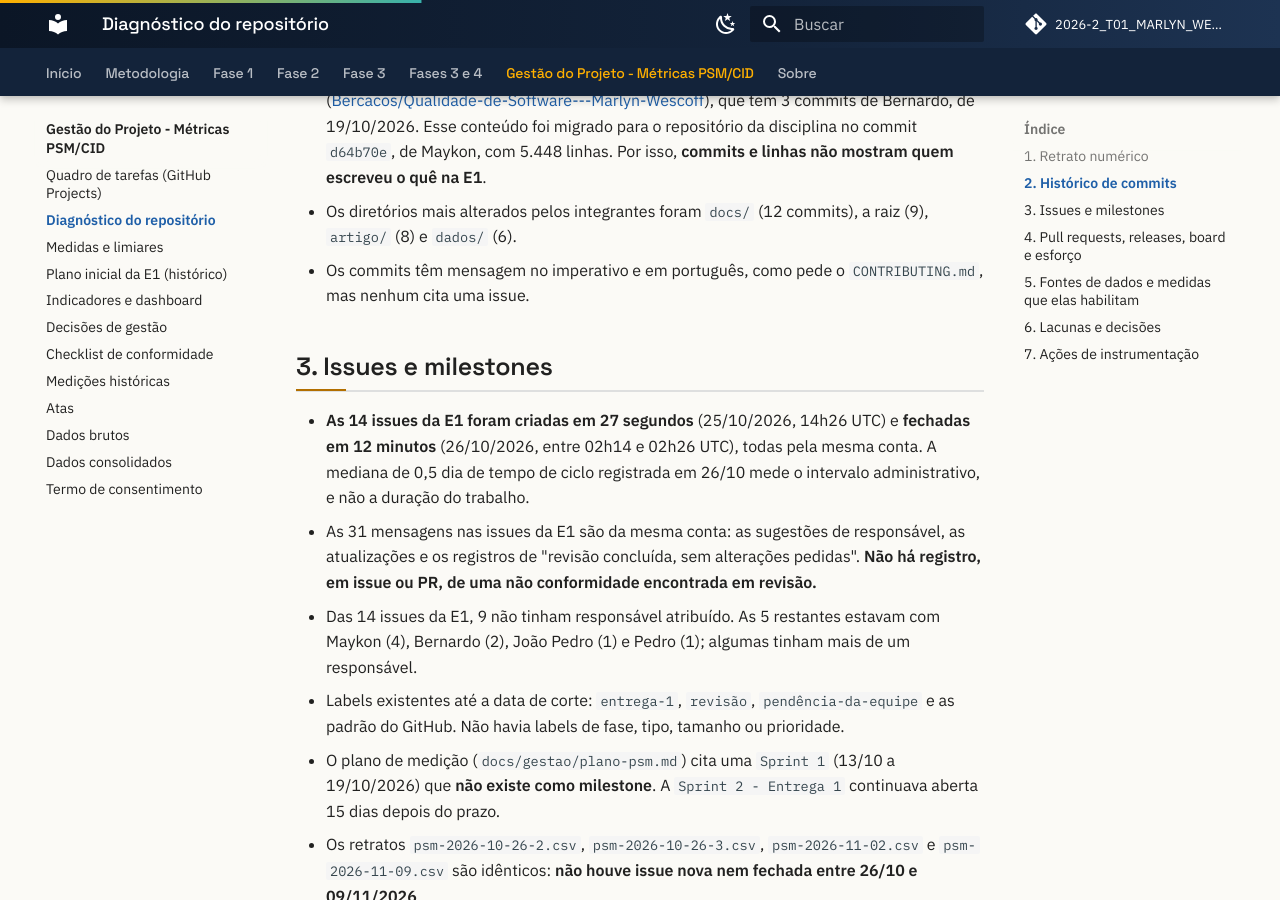
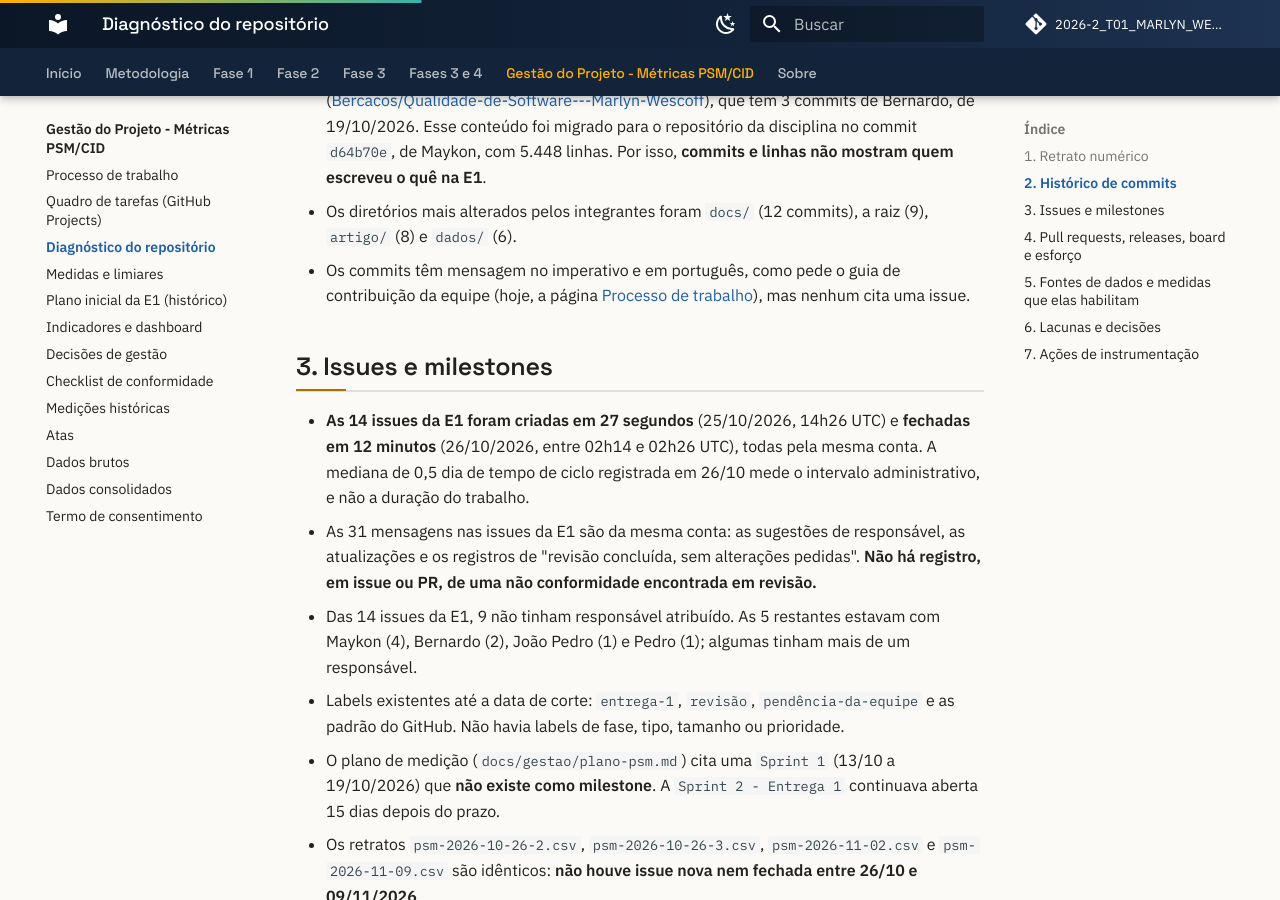
Before and after one commit to FCTE-Qualidade-de-Software-1/2026-2_T01_MARLYN_WESCOFF, an MkDocs documentation site: the page built from docs/metricas/01-diagnostico-repositorio.md, in a window 1280 px wide and 900 px high, scrolled down 2113 px. Built offline with MkDocs 1.6.1 and Material for MkDocs 9.7.7, drawn with Linux system fonts in a browser that asks for light colours; comment, search, counter and statistics services are not loaded; some of the changed text lies outside the part shown.

Commit message:
Move o guia de contribuição para a página Processo de trabalho da GitPage
O README deixa de ter a seção Como contribuir, voltada só à equipe. O modelo de PR passa a usar Closes #N, que fecha a issue no merge.

```diff
--- a/docs/metricas/01-diagnostico-repositorio.md
+++ b/docs/metricas/01-diagnostico-repositorio.md
@@ -38,7 +38,7 @@ Observações:
 - **Todo o conteúdo da E1 entrou na `main` em um único dia** (25/10/2026, entre 10h34 e 23h34), na véspera do prazo. Desde então, os únicos commits são o PDF da retrospectiva e os retratos automáticos.
 - A primeira versão da Fase 1 foi escrita no repositório original da equipe ([Bercacos/Qualidade-de-Software---Marlyn-Wescoff](https://github.com/Bercacos/Qualidade-de-Software---Marlyn-Wescoff)), que tem 3 commits de Bernardo, de 19/10/2026. Esse conteúdo foi migrado para o repositório da disciplina no commit `d64b70e`, de Maykon, com 5.448 linhas. Por isso, **commits e linhas não mostram quem escreveu o quê na E1**.
 - Os diretórios mais alterados pelos integrantes foram `docs/` (12 commits), a raiz (9), `artigo/` (8) e `dados/` (6).
-- Os commits têm mensagem no imperativo e em português, como pede o `CONTRIBUTING.md`, mas nenhum cita uma issue.
+- Os commits têm mensagem no imperativo e em português, como pede o guia de contribuição da equipe (hoje, a página [Processo de trabalho](../gestao/processo-de-trabalho.md)), mas nenhum cita uma issue.
 
 ## 3. Issues e milestones
 
@@ -102,7 +102,7 @@ Registro das ações feitas para tornar o repositório mensurável, sem reescrev
 | 10/11/2026 | Extração dos dados brutos para `docs/metricas/dados/brutos/`, com fonte e comando de cada arquivo | #16, PR #33 | Base de todas |
 | 10/11/2026 | Labels de fase, tipo, tamanho, prioridade e retrabalho criadas e aplicadas às issues #1 a #32 | #18, PR #34 | L6 |
 | 10/11/2026 | Milestone `Sprint 2 - Entrega 1` renomeado para `E1 - 26/10/2026` e fechado; `Gestão PSM/CID - Entrega 2` renomeado para `E2`; `PC1` e `Apresentação` criados (prazos a preencher) | #18, PR #34 | L5 |
-| 10/11/2026 | `.mailmap` criado e convenção de labels e milestones documentada no `CONTRIBUTING.md` | #18, PR #34 | L12 |
+| 10/11/2026 | `.mailmap` criado e convenção de labels e milestones documentada no `CONTRIBUTING.md` (hoje, a página [Processo de trabalho](../gestao/processo-de-trabalho.md)) | #18, PR #34 | L12 |
 | 10/11/2026 | Apontamento `esforco.csv` criado, com as atividades da E1 migradas e as horas em branco, à espera da reconstrução | #20, PR #35 | L1 |
 | 10/11/2026 | Fluxo por branch e pull request revisado adotado a partir das issues da gestão PSM/CID | PRs #33 em diante | L2 |
 | 10/11/2026 | Project board [Marlyn Wescoff - Gestão PSM/CID](https://github.com/users/cadumotta/projects/1) criado com os estados Backlog, A Fazer, Em Progresso, Em Revisão e Concluído e o campo semanal "Iteração"; as 32 issues foram adicionadas no estado atual. O quadro fica na conta de Carlos porque a organização da disciplina não permite que integrantes criem projetos | #19 | L4 |
--- a/mkdocs.yml
+++ b/mkdocs.yml
@@ -124,6 +124,7 @@ nav:
   - Fases 3 e 4: fases-3-4.md
   - Gestão do Projeto - Métricas PSM/CID:
       - Visão geral: gestao/index.md
+      - Processo de trabalho: gestao/processo-de-trabalho.md
       - Quadro de tarefas (GitHub Projects): https://github.com/users/cadumotta/projects/1
       - Diagnóstico do repositório: metricas/01-diagnostico-repositorio.md
       - Medidas e limiares: metricas/02-construtos-de-medicao.md
```
Also changed, not shown: CONTRIBUTING.md (deleted, +0 -47 lines), README.md (+0 -12 lines), docs/gestao/processo-de-trabalho.md (added, +51 -0 lines), .github/pull_request_template.md.
